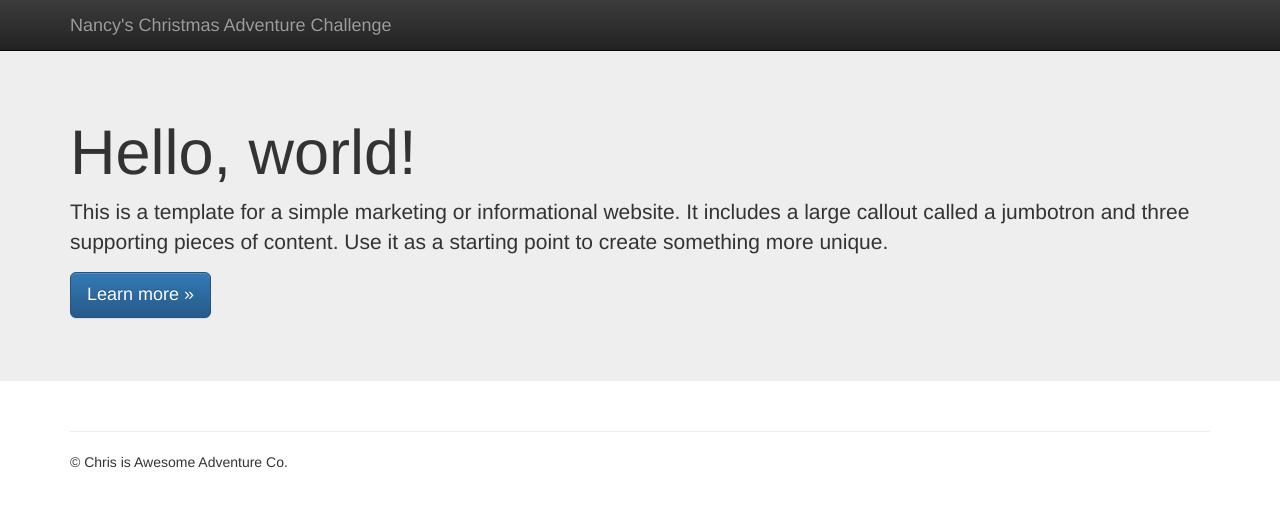
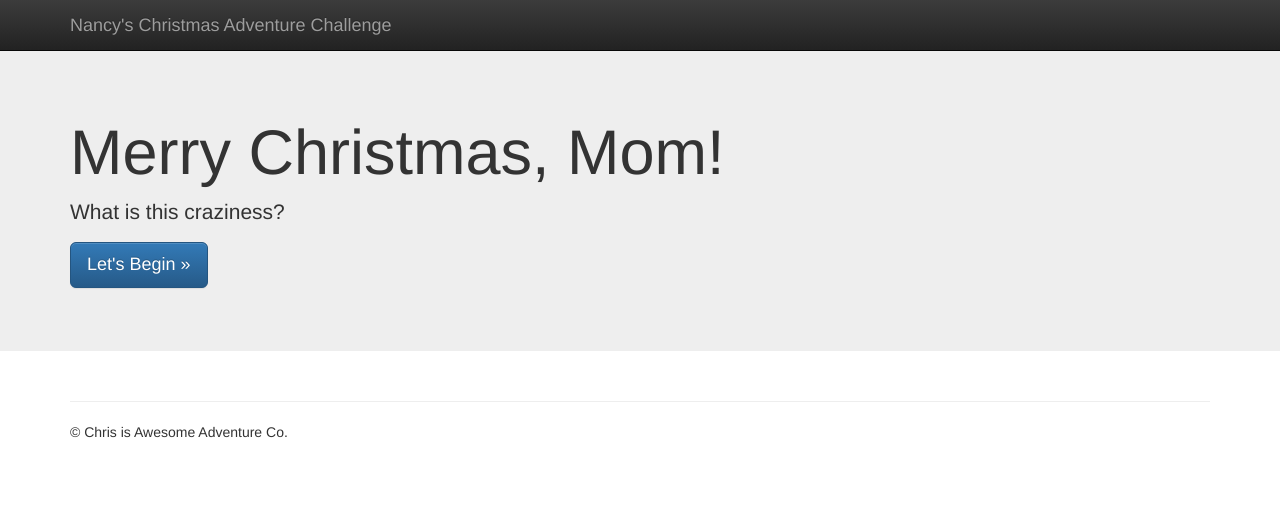
Before and after one commit to cmartin616/momsXmas, a plain HTML site: page index.html in a window 1280 px wide. Drawn offline with nearby package versions, Linux system fonts and the light colour scheme.

Commit message:
clean up, add underscore

```diff
--- a/index.html
+++ b/index.html
@@ -20,6 +20,8 @@
         <link rel="stylesheet" href="css/bootstrap-theme.min.css">
         <link rel="stylesheet" href="css/main.css">
 
+        <script src="lib/underscore-min.js"</script>
+
         <script src="js/vendor/modernizr-2.8.3-respond-1.4.2.min.js"></script>
     </head>
     <body>
@@ -37,49 +39,19 @@
           </button>
           <a class="navbar-brand" href="#">Nancy's Christmas Adventure Challenge</a>
         </div>
-        <!-- <div id="navbar" class="navbar-collapse collapse">
-          <form class="navbar-form navbar-right" role="form">
-            <div class="form-group">
-              <input type="text" placeholder="Email" class="form-control">
-            </div>
-            <div class="form-group">
-              <input type="password" placeholder="Password" class="form-control">
-            </div>
-            <button type="submit" class="btn btn-success">Sign in</button>
-          </form>
-        </div> --><!--/.navbar-collapse -->
       </div>
     </nav>
 
     <!-- Main jumbotron for a primary marketing message or call to action -->
     <div class="jumbotron">
       <div class="container">
-        <h1>Hello, world!</h1>
-        <p>This is a template for a simple marketing or informational website. It includes a large callout called a jumbotron and three supporting pieces of content. Use it as a starting point to create something more unique.</p>
-        <p><a class="btn btn-primary btn-lg" href="#" role="button">Learn more &raquo;</a></p>
+        <h1>Merry Christmas, Mom!</h1>
+        <p>What is this craziness?</p>
+        <p><a class="btn btn-primary btn-lg" href="itstarts.html" role="button">Let's Begin &raquo;</a></p>
       </div>
     </div>
 
     <div class="container">
-      <!-- Example row of columns --
-      <div class="row">
-        <div class="col-md-4">
-          <h2>Heading</h2>
-          <p>Donec id elit non mi porta gravida at eget metus. Fusce dapibus, tellus ac cursus commodo, tortor mauris condimentum nibh, ut fermentum massa justo sit amet risus. Etiam porta sem malesuada magna mollis euismod. Donec sed odio dui. </p>
-          <p><a class="btn btn-default" href="#" role="button">View details &raquo;</a></p>
-        </div>
-        <div class="col-md-4">
-          <h2>Heading</h2>
-          <p>Donec id elit non mi porta gravida at eget metus. Fusce dapibus, tellus ac cursus commodo, tortor mauris condimentum nibh, ut fermentum massa justo sit amet risus. Etiam porta sem malesuada magna mollis euismod. Donec sed odio dui. </p>
-          <p><a class="btn btn-default" href="#" role="button">View details &raquo;</a></p>
-       </div>
-        <div class="col-md-4">
-          <h2>Heading</h2>
-          <p>Donec sed odio dui. Cras justo odio, dapibus ac facilisis in, egestas eget quam. Vestibulum id ligula porta felis euismod semper. Fusce dapibus, tellus ac cursus commodo, tortor mauris condimentum nibh, ut fermentum massa justo sit amet risus.</p>
-          <p><a class="btn btn-default" href="#" role="button">View details &raquo;</a></p>
-        </div>
-      </div>-->
-
       <hr>
 
       <footer>
```
